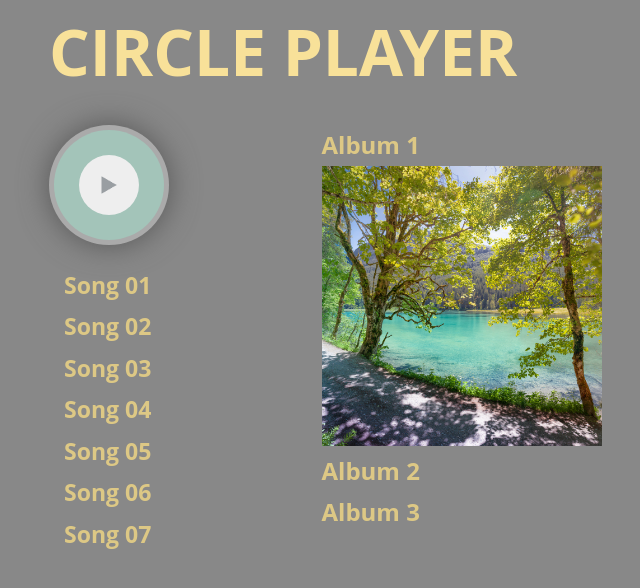
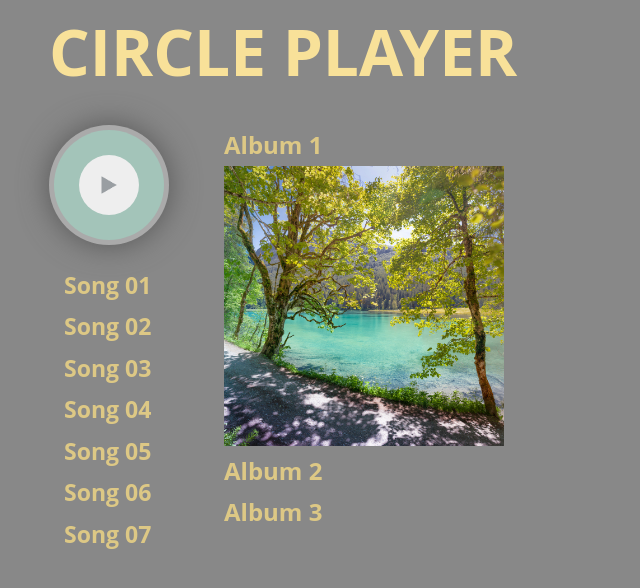
Before and after one commit to KateKorneeva/radial_player, a website: page index.html in a window 1280 px wide. Shown: the whole page, without its empty margins (266-906 px from the left). Drawn offline with nearby package versions, Linux system fonts and the light colour scheme.

Commit message:
try to fix div.albums display

```diff
--- a/css/style.css
+++ b/css/style.css
@@ -31,7 +31,8 @@ header {
 
 /* Styles for list of albums */
 .albums {
-    float: right;
+    /*float: right;*/
+    position: absolute;
     height: inherit;
     display: inline-block;
     margin-right: 15%;
```
